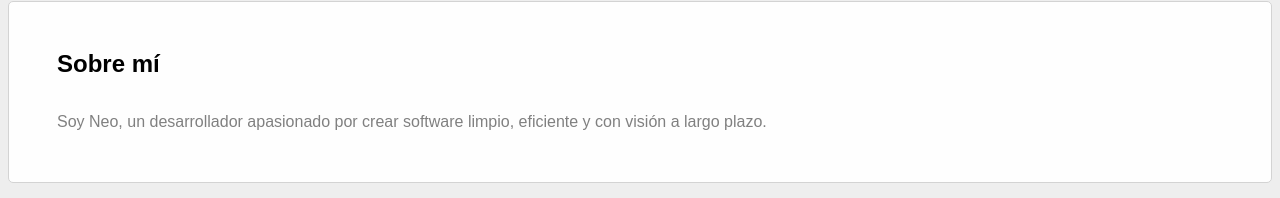
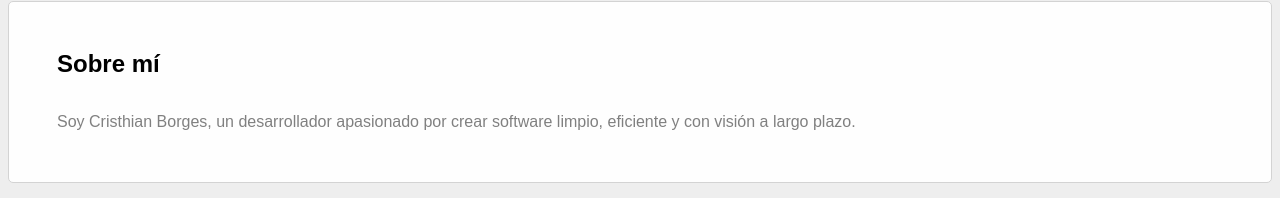
Before and after one commit to cristhianblaffita-web/TaskFlow-React-FastAPI, a React (Vite) app in the folder frontend/: page /about in a window 1280 px wide. Shown: the part 483-681 px from the top of the page. Built offline with nearby package versions, Linux system fonts and the light colour scheme.

Commit message:
fix: change owner name in about page

```diff
--- a/frontend/src/pages/about/About.jsx
+++ b/frontend/src/pages/about/About.jsx
@@ -23,7 +23,7 @@ const About = () => {
       <section className="home-section">
         <h2>Sobre mí</h2>
         <p>
-          Soy Neo, un desarrollador apasionado por crear software limpio,
+          Soy Cristhian Borges, un desarrollador apasionado por crear software limpio,
           eficiente y con visión a largo plazo.
         </p>
       </section>
```
